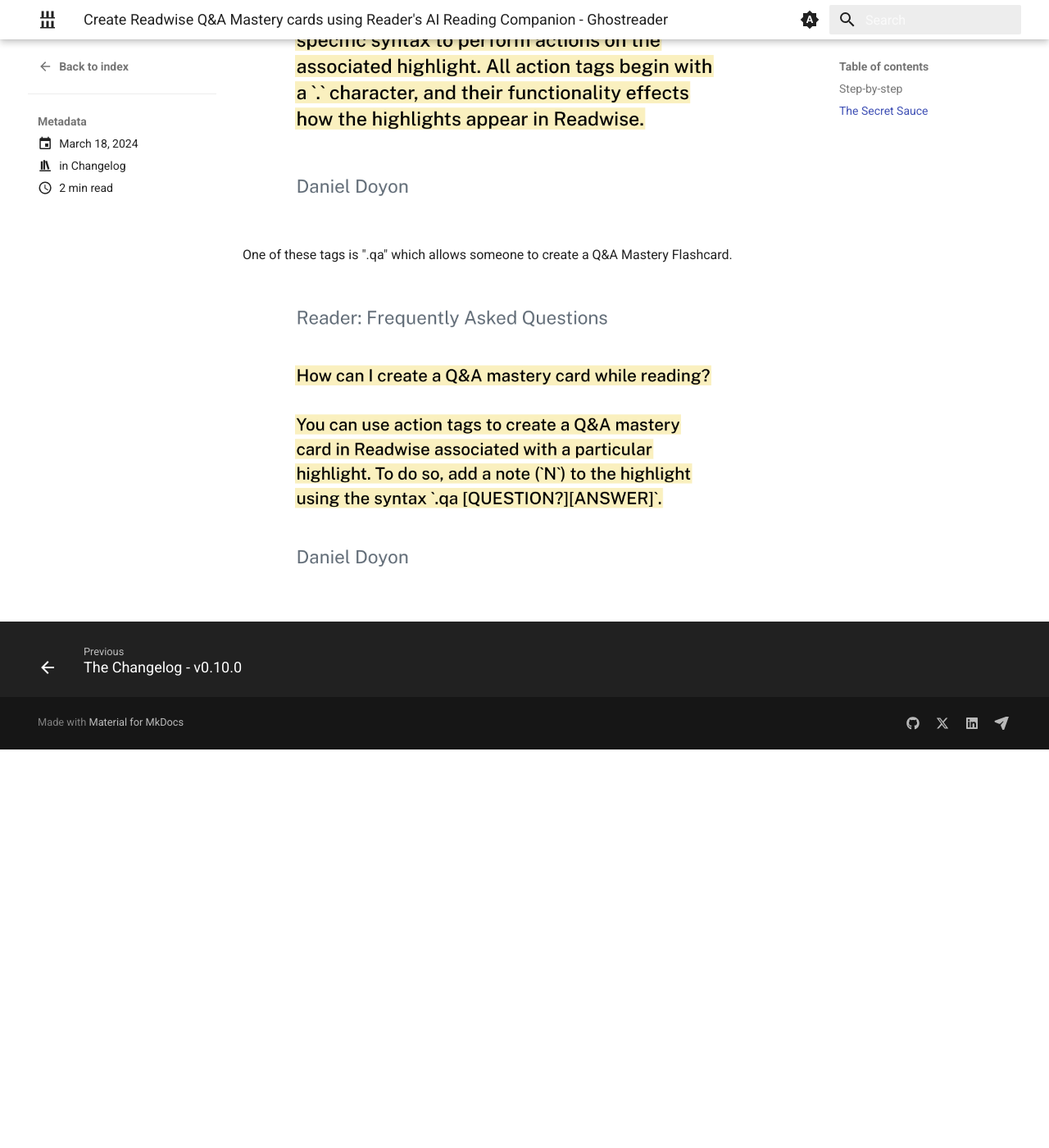
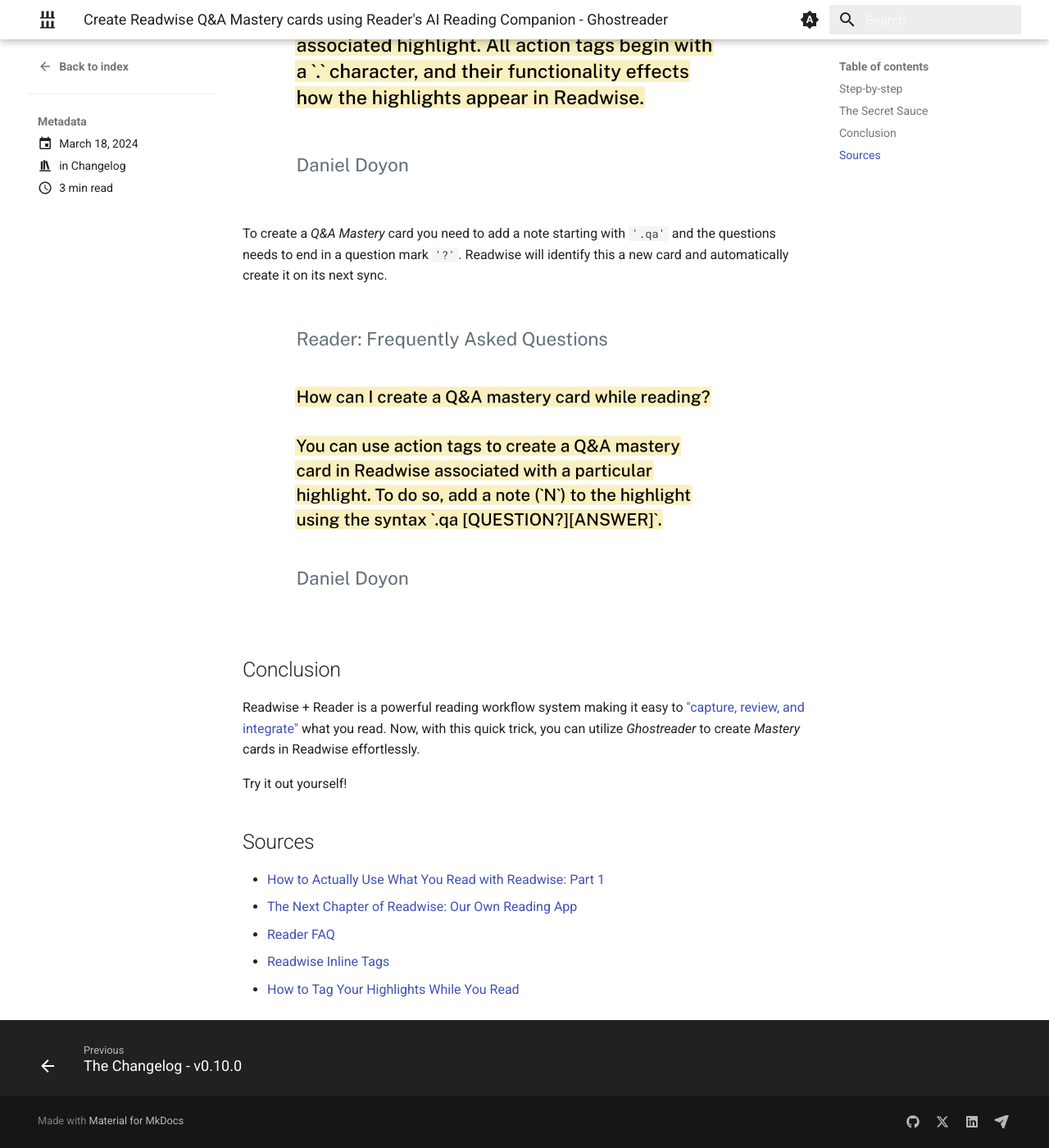
Before and after one commit to Scarvy/Scarvy.github.io, an MkDocs documentation site: the page built from docs/blog/posts/2024-03-18-readwise-reader-ghostreader-qa-prompts.md, in a window 1280 px wide and 1400 px high, scrolled down 3340 px. Shown: the whole window at 82% size. Built offline with MkDocs 1.6.1 and Material for MkDocs 9.7.7, drawn with Linux system fonts in a browser that asks for light colours; before the commit the page ends 4254 px from its top, so only the background shows below that; some of the changed text lies outside the part shown.

Commit message:
Final draft

````diff
--- a/docs/blog/posts/2024-03-18-readwise-reader-ghostreader-qa-prompts.md
+++ b/docs/blog/posts/2024-03-18-readwise-reader-ghostreader-qa-prompts.md
@@ -6,14 +6,14 @@
 tags:
  - readwise
  - readwise reader
- - studying
+ - llm
 ---
 
-I learned how to automatically create a QA flashcards in Readwise using Reader's _Ghostreader_ feature.
+I learned how to automatically create Q&A flashcards (aka *Q&A Mastery* cards) in Readwise using Reader's *Ghostreader* feature.
 
 <!-- more -->
 
-The only thing you need to do is open any document in Reader, open the _Ghostreader_ menu, paste this prompt into the "Custom" prompt text window and hit enter.
+The only thing you need to do is open any document in Reader, open *Ghostreader*, highlight a word, sentence, or paragrpah, and run this prompt:
 
 ```text
 Below is text from {{ document.title }}:
@@ -31,25 +31,39 @@
 The answer should be at the end and always end with a period ‘.’
 ```
 
-That's it 🎉!
-
-Navigate to the document's "Book Review" section in Readwise and you should see a flashcard like this:
+Watch as it creates a new note that automatically generates a new flashcard in Readwise.
 
 ![readwise-mastery-flashcard](../images/readwise-mastery-flashcard.png)
 
+That's it 🎉!
+
 ## Step-by-step
 
-1. Open _Ghostreader_ menu and select "Custom":![reader-ghostreader](../images/reader-ghostreader.png)
+1. Open *Ghostreader* menu and select "Custom":![reader-ghostreader](../images/reader-ghostreader.png)
 2. Paste prompt (see above) into the textbox and hit `command + Enter`: ![ghostreader-prompt](../images/ghostreader-prompt.png)
-3. You should see the _Ghostreader_ icon pop-up, a note will be created with the AI's response.: ![reader-ghostreader-highlight-example](../images/reader-ghostreader-highlight-example.png)
-4. Go to _Readwise_ and you should see new _Q&A Mastery_ card!: ![readwise-bookreview-page](../images/readwise-bookreview-page.png)
+3. You should see the *Ghostreader* icon pop-up, a note will be created with the AI's response.: ![reader-ghostreader-highlight-example](../images/reader-ghostreader-highlight-example.png)
+4. Go to *Readwise* and you should see new *Q&A Mastery* card!: ![readwise-bookreview-page](../images/readwise-bookreview-page.png)
 
 ## The Secret Sauce
 
-The key is the prompt the model to use Readwise's _Action Tags_.
+The key is the prompt the model to use Readwise's *Action Tags*.
 
 ![Reader_ Frequently Asked Questions](../images/Reader-FAQ-Action-Tags.png)
 
-One of these tags is ".qa" which allows someone to create a Q&A Mastery Flashcard.
+To create a *Q&A Mastery* card you need to add a note starting with `'.qa'` and the questions needs to end in a question mark `'?'`. Readwise will identify this a new card and automatically create it on its next sync.
 
 ![Reader-FAQ-Action-Tags-QA](../images/Reader-FAQ-Action-Tags-QA.png)
+
+## Conclusion
+
+Readwise + Reader is a powerful reading workflow system making it easy to ["capture, review, and integrate"](https://blog.readwise.io/reading-workflow-part-1/) what you read. Now, with this quick trick, you can utilize *Ghostreader* to create *Mastery* cards in Readwise effortlessly.
+
+Try it out yourself!
+
+## Sources
+
+* [How to Actually Use What You Read with Readwise: Part 1](https://blog.readwise.io/reading-workflow-part-1/)
+* [The Next Chapter of Readwise: Our Own Reading App](https://blog.readwise.io/readwise-reading-app/)
+* [Reader FAQ](https://blog.readwise.io/p/f8c0f71c-fe5f-4025-af57-f9f65c53fed7/)
+* [Readwise Inline Tags](https://dylan-garrett.com/blog/readwise-inline-tags/#fn:5)
+* [How to Tag Your Highlights While You Read](https://blog.readwise.io/tag-your-highlights-while-you-read/)
````
